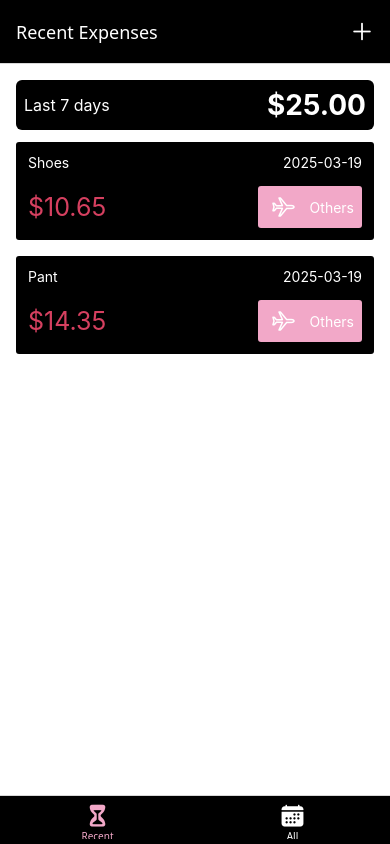
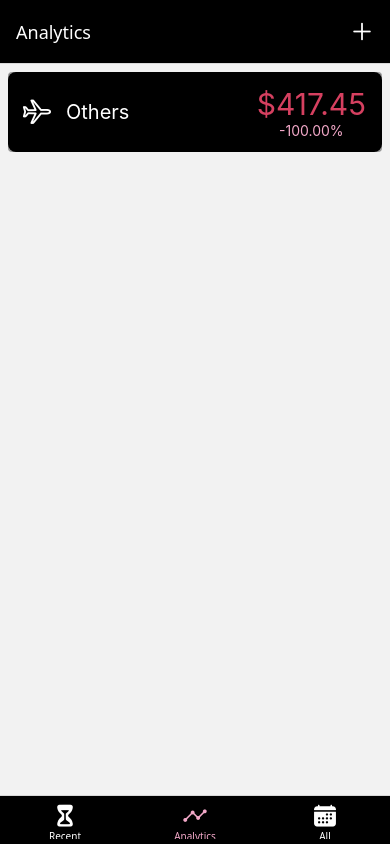
Before and after one commit to Rutwik1801/budget-tracker, a React Native app: screen /Analytics in a window 390 px wide. Built offline with nearby package versions, Linux system fonts and the light colour scheme.

Commit message:
added category bars

```diff
--- /dev/null
+++ b/components/CategorizedExpenses.tsx
@@ -0,0 +1,45 @@
+import { StyleSheet, Text, View } from "react-native"
+import { GlobalStyles } from "../constants/styles"
+import { IconButton } from "./UI/IconButton"
+
+export const CategorizedExpenses = ({ segregatedExpenses, totalAmount }) => {
+
+  return <View style={{ padding: 8 }}>
+    {Object.entries(segregatedExpenses).map((values, idx) => {
+      return (<CategorizedExpense values={values} totalAmount={totalAmount} />)
+    })}
+  </View>
+}
+
+export const CategorizedExpense = ({values, totalAmount}) => {
+  const {category, total, ids} = values[1]
+  const amountPercentage = (total.toFixed(2) / totalAmount) * 100
+  return (
+    <View key={category.value} style={styles.categoryContainer}>
+      <View
+  style={[
+    styles.progressContainer,
+    { width: `${(total.toFixed(2) / totalAmount) * 100}%` },
+  ]}></View>
+
+      <View style={styles.iconContainer}>
+        <View style={{flexDirection:"row", alignItems:"center"}}>
+          <IconButton icon={category.value} size={30} color="white" onPress={() => { }} />
+          <Text style={styles.categoryLabel}>{category.label}</Text>
+        </View>
+        <View style={{alignItems:"center"}}>
+          <Text style={styles.amount} >{`$${total.toFixed(2)}`}</Text>
+          <Text style={styles.percent}>{`-${amountPercentage.toFixed(2)}%`}</Text>
+        </View>
+      </View>
+    </View>)
+}
+
+const styles = StyleSheet.create({
+  categoryContainer: { backgroundColor: "#999", minHeight: 80, borderRadius: 4, marginBottom: 20 },
+  progressContainer: { position: "absolute", zIndex: 2, minHeight: 80, borderRadius: 8, backgroundColor: "black", height: 50 },
+  iconContainer: { position: "absolute", width:"100%", zIndex: 3, paddingRight: 16, minHeight: 80, flexDirection:"row", justifyContent:"space-between", alignItems:"center" },
+  amount: { color: GlobalStyles.colors.error500, fontSize:30 },
+  percent: { color: GlobalStyles.colors.accent500 },
+  categoryLabel: { color: "white", fontSize:20 }
+})
--- a/components/ExpensesOutput/ExpenseItem.tsx
+++ b/components/ExpensesOutput/ExpenseItem.tsx
@@ -20,9 +20,9 @@ export const ExpenseItem: React.FC<Expense> = ({id, description, amount, date, c
       </View>
       <View style={styles.amountContainer}>
       <Text style={styles.amount} >{`$${amount}`}</Text>
-        <View style={{flexDirection:"row", alignItems:"center", backgroundColor: GlobalStyles.colors.accent500, borderRadius: 3, paddingRight: 8}}>
-      <IconButton icon={category.value} size={24} color={GlobalStyles.colors.primary50} onPress={() => {}} />
-      <Text style={{color:GlobalStyles.colors.primary50}}>{category.label}</Text>
+        <View style={{flexDirection:"row", alignItems:"center", backgroundColor: GlobalStyles.colors.primary50, borderRadius: 3, paddingRight: 8}}>
+      <IconButton icon={category.value} size={24} color={GlobalStyles.colors.primary800} onPress={() => {}} />
+      <Text style={{color:GlobalStyles.colors.primary800}}>{category.label}</Text>
         </View>
       </View>
     </View>
--- a/components/ExpensesOutput/ExpensesList.tsx
+++ b/components/ExpensesOutput/ExpensesList.tsx
@@ -1,4 +1,4 @@
-import { FlatList, Text, View } from "react-native"
+import { FlatList, View } from "react-native"
 import { ExpenseItem } from "./ExpenseItem"
 import { Expense } from "../../store/expenses-context"
 
--- a/navigation/NavigationWrapper.tsx
+++ b/navigation/NavigationWrapper.tsx
@@ -7,6 +7,7 @@ import { AllExpenses } from "../screens/AllExpenses";
 import { GlobalStyles } from "../constants/styles";
 import { Ionicons } from "@expo/vector-icons"
 import { IconButton } from "../components/UI/IconButton";
+import { Analytics } from "../screens/Analytics";
 
 export const ExpensesOverview = () => {
   const BottomTabs = createBottomTabNavigator();
@@ -23,6 +24,11 @@ export const ExpensesOverview = () => {
         title: "Recent Expenses",
         tabBarLabel: "Recent", tabBarIcon: ({ color, size }) => <Ionicons name="hourglass" size={size} color={color} />
       }} />
+      <BottomTabs.Screen name="Analytics" component={Analytics}
+        options={{
+          title: "Analytics",
+          tabBarLabel: "Analytics", tabBarIcon: ({ color, size }) => <Ionicons name="analytics" size={size} color={color} />
+        }} />
     <BottomTabs.Screen name="AllExpenses" component={AllExpenses}
       options={{
         title: "All Expenses",
--- /dev/null
+++ b/screens/Analytics.tsx
@@ -0,0 +1,27 @@
+import { Text, View } from "react-native"
+import { ExpensesOutput } from "../components/ExpensesOutput/ExpensesOutput"
+import { useContext } from "react"
+import { ExpensesContext } from "../store/expenses-context"
+import { getDateMinusDays } from "../utils/date"
+import { CategorizedExpenses } from "../components/CategorizedExpenses"
+
+export const Analytics = () => {
+  const expensesCtx = useContext(ExpensesContext)
+  const segregatedExpenses = {};
+  let totalAmount = 0;
+  expensesCtx.expenses.forEach((expense) => {
+    if(!segregatedExpenses[expense.category.value]) {
+      segregatedExpenses[expense.category.value] = {
+        ids: [],
+        total: 0,
+        category: expense.category
+      }
+    }
+    segregatedExpenses[expense.category.value].ids.push(expense.id)
+    segregatedExpenses[expense.category.value].total+=expense.amount
+    totalAmount+=expense.amount
+  })
+  return <View style={{flex: 1}}>
+    <CategorizedExpenses segregatedExpenses={segregatedExpenses} totalAmount={totalAmount} />
+    </View>
+}
```
